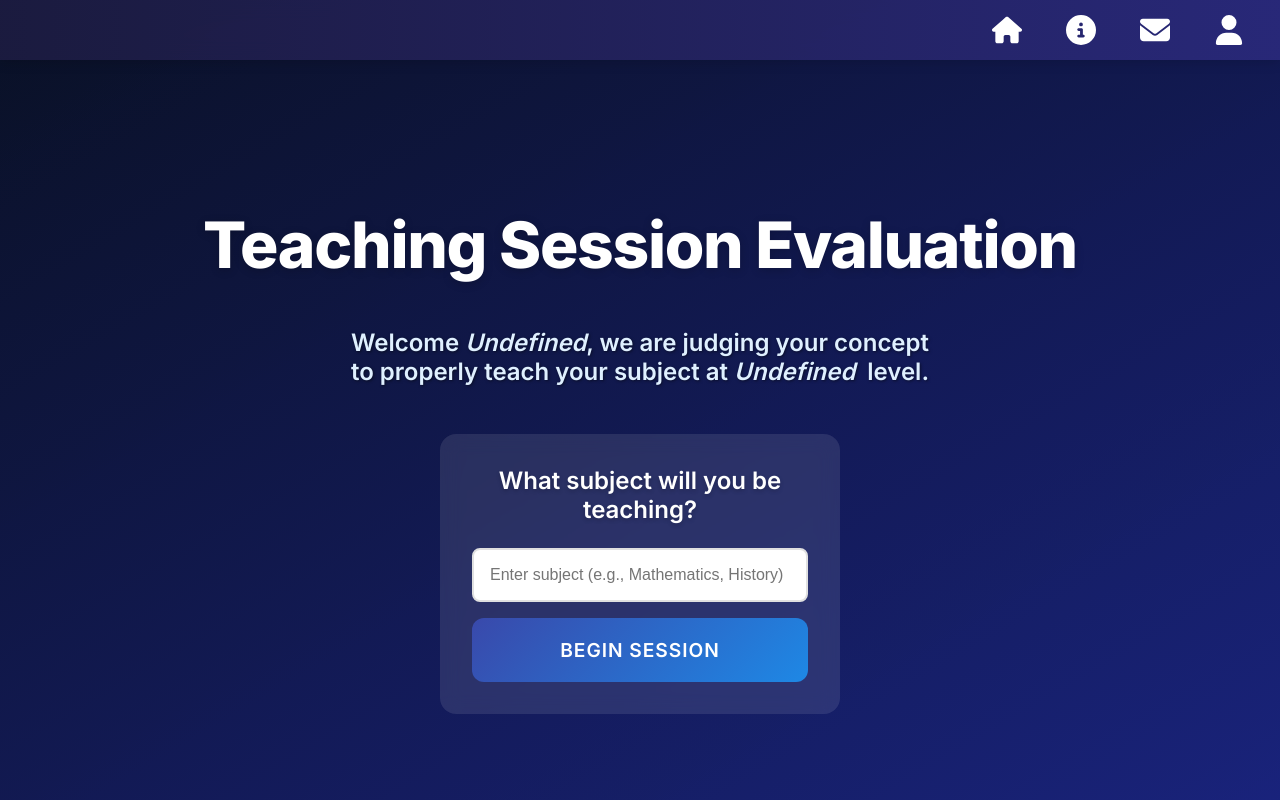
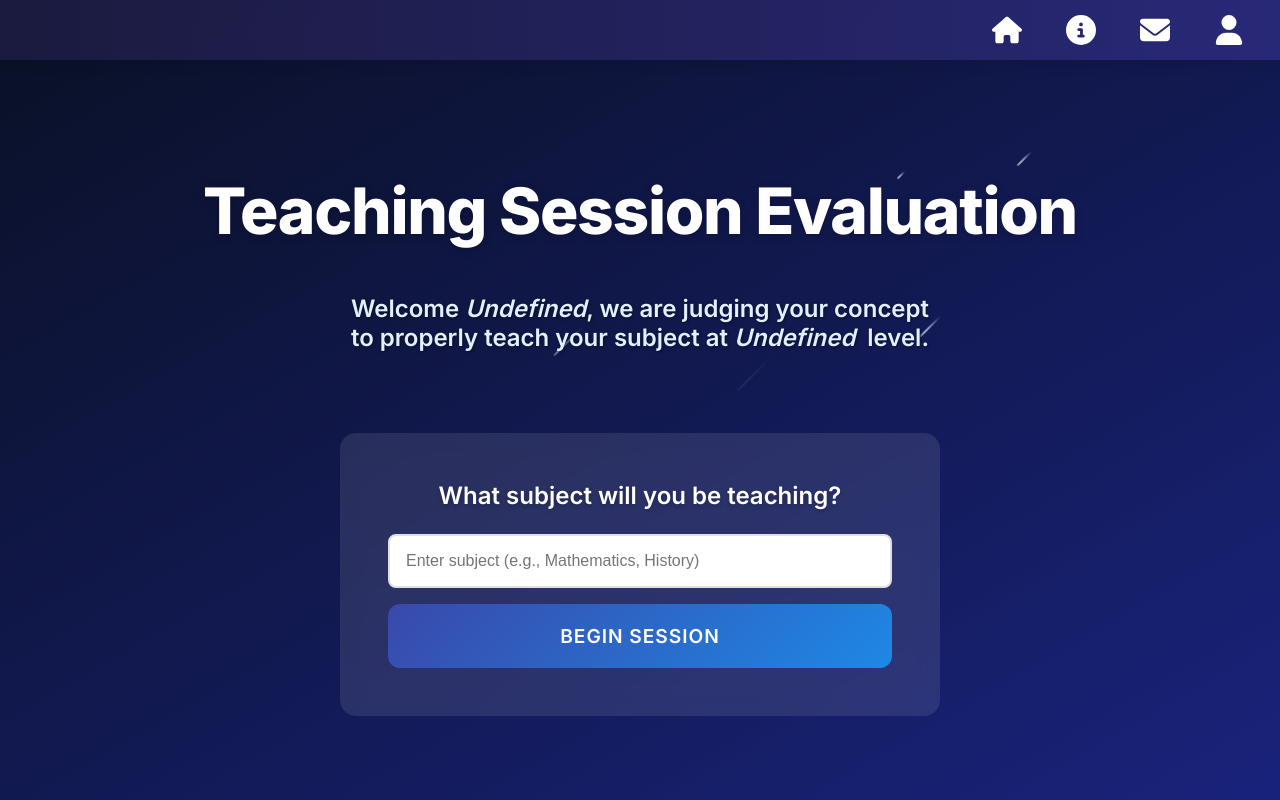
Before and after one commit to oHqrizon/UofT-Hacks-2025, a React (Create React App) app in the folder templates/: page /evaluation in a window 1280 px wide. Built offline with nearby package versions, Linux system fonts and the light colour scheme; a web font is replaced by a local one.

Commit message:
added shooting stars in background

```diff
--- a/templates/src/pages/Evaluation.js
+++ b/templates/src/pages/Evaluation.js
@@ -60,6 +60,14 @@ function Evaluation() {
 
     return (
         <div className="evaluation-page">
+            <div className="stars">
+                <div className="star"></div>
+                <div className="star"></div>
+                <div className="star"></div>
+                <div className="star"></div>
+                <div className="star"></div>
+            </div>
+
             <div className="evaluation-container">
                 <h2>Teaching Session Evaluation</h2>
 
--- a/templates/src/styling/EvaluationPage.css
+++ b/templates/src/styling/EvaluationPage.css
@@ -31,13 +31,13 @@ html, body {
 }
 
 .evaluation-container {
-    max-width: 1200px;
+    max-width: 90%;
     width: 100%;
     margin: 0 auto;
     position: relative;
     z-index: 1;
     text-align: center;
-    padding: 2rem;
+    padding: 1rem;
 }
 
 .evaluation-container h2 {
@@ -50,8 +50,9 @@ html, body {
 }
 
 .start-session {
-    margin-top: 3rem;
-    padding: 2rem;
+    margin-top: 2rem;
+    padding: 3rem;
+    width: 100%;
     background: rgba(255, 255, 255, 0.95);
     backdrop-filter: blur(10px);
     border-radius: 24px;
@@ -110,8 +111,9 @@ html, body {
 
 /* Session results styling */
 .session-results {
-    margin-top: 3rem;
-    padding: 2rem;
+    margin-top: 2rem;
+    padding: 3rem;
+    width: 100%;
     background: rgba(255, 255, 255, 0.95);
     backdrop-filter: blur(10px);
     border-radius: 24px;
@@ -121,17 +123,22 @@ html, body {
 
 .results-grid {
     display: grid;
-    grid-template-columns: repeat(auto-fit, minmax(250px, 1fr));
+    grid-template-columns: repeat(auto-fit, minmax(300px, 1fr));
     gap: 2rem;
     margin: 2rem 0;
+    width: 100%;
 }
 
 .result-card {
     background: rgba(255, 255, 255, 0.95);
-    padding: 2rem;
+    padding: 2.5rem;
     border-radius: 16px;
     border: 1px solid rgba(255, 255, 255, 0.1);
     transition: all 0.3s ease;
+    min-height: 200px;
+    display: flex;
+    flex-direction: column;
+    justify-content: center;
 }
 
 .result-card:hover {
@@ -171,9 +178,10 @@ html, body {
 
 .subject-prompt {
     text-align: center;
-    max-width: 400px;
-    margin: 0 auto;
-    padding: 2rem;
+    max-width: 600px;
+    width: 90%;
+    margin: 2rem auto;
+    padding: 3rem;
     background: rgba(255, 255, 255, 0.1);
     backdrop-filter: blur(10px);
     border-radius: 16px;
@@ -210,12 +218,13 @@ html, body {
 
 .loading-screen {
     text-align: center;
-    padding: 3rem;
+    padding: 4rem;
     background: rgba(255, 255, 255, 0.1);
     backdrop-filter: blur(10px);
     border-radius: 24px;
     border: 1px solid rgba(255, 255, 255, 0.2);
-    max-width: 500px;
+    max-width: 800px;
+    width: 90%;
     margin: 2rem auto;
     animation: fadeIn 0.5s ease-out;
 }
@@ -317,3 +326,109 @@ html, body {
     color: #dff0ff;
     font-family: 'Inter', -apple-system, BlinkMacSystemFont, sans-serif;
 }
+
+
+/* Add shooting stars container */
+.stars {
+    position: fixed;
+    top: 0;
+    left: 0;
+    width: 100%;
+    height: 100%;
+    pointer-events: none;
+    z-index: 0;
+    overflow: hidden;
+}
+
+/* Individual star styling */
+.star {
+    position: absolute;
+    width: 2px;
+    height: 2px;
+    background: linear-gradient(-135deg, rgba(255,255,255,0), #dff0ff);
+    border-radius: 50%;
+    opacity: 0;
+}
+
+/* Top-right stars */
+.star:nth-child(1) { top: 5%; right: 10%; animation: shoot-tr 4s linear infinite; animation-delay: 0s; }
+.star:nth-child(2) { top: 15%; right: 25%; animation: shoot-tr 4s linear infinite; animation-delay: 0.8s; }
+.star:nth-child(3) { top: 8%; right: 15%; animation: shoot-tr 4s linear infinite; animation-delay: 1.6s; }
+.star:nth-child(4) { top: 12%; right: 35%; animation: shoot-tr 4s linear infinite; animation-delay: 2.4s; }
+.star:nth-child(5) { top: 18%; right: 12%; animation: shoot-tr 4s linear infinite; animation-delay: 3.2s; }
+
+/* Top stars */
+.star:nth-child(6) { top: 0%; left: 30%; animation: shoot-t 4s linear infinite; animation-delay: 0.4s; }
+.star:nth-child(7) { top: 0%; left: 50%; animation: shoot-t 4s linear infinite; animation-delay: 1.2s; }
+.star:nth-child(8) { top: 0%; left: 70%; animation: shoot-t 4s linear infinite; animation-delay: 2.0s; }
+.star:nth-child(9) { top: 0%; left: 40%; animation: shoot-t 4s linear infinite; animation-delay: 2.8s; }
+.star:nth-child(10) { top: 0%; left: 60%; animation: shoot-t 4s linear infinite; animation-delay: 3.6s; }
+
+/* Top-left stars */
+.star:nth-child(11) { top: 0%; left: 5%; animation: shoot-tl 4s linear infinite; animation-delay: 0.2s; }
+.star:nth-child(12) { top: 2%; left: 15%; animation: shoot-tl 4s linear infinite; animation-delay: 1.0s; }
+.star:nth-child(13) { top: 4%; left: 8%; animation: shoot-tl 4s linear infinite; animation-delay: 1.8s; }
+.star:nth-child(14) { top: 6%; left: 20%; animation: shoot-tl 4s linear infinite; animation-delay: 2.6s; }
+.star:nth-child(15) { top: 8%; left: 12%; animation: shoot-tl 4s linear infinite; animation-delay: 3.4s; }
+.star:nth-child(16) { top: 3%; left: 25%; animation: shoot-tl 4s linear infinite; animation-delay: 0.5s; }
+.star:nth-child(17) { top: 5%; left: 18%; animation: shoot-tl 4s linear infinite; animation-delay: 1.3s; }
+.star:nth-child(18) { top: 7%; left: 22%; animation: shoot-tl 4s linear infinite; animation-delay: 2.1s; }
+.star:nth-child(19) { top: 1%; left: 28%; animation: shoot-tl 4s linear infinite; animation-delay: 2.9s; }
+.star:nth-child(20) { top: 4%; left: 32%; animation: shoot-tl 4s linear infinite; animation-delay: 3.7s; }
+
+/* Shooting animation from top-right */
+@keyframes shoot-tr {
+    0% {
+        transform: rotate(-45deg) translateX(0);
+        opacity: 1;
+        width: 2px;
+    }
+    70% {
+        opacity: 1;
+    }
+    100% {
+        transform: rotate(-45deg) translateX(-450px);
+        opacity: 0;
+        width: 50px;
+    }
+}
+
+/* Shooting animation from top */
+@keyframes shoot-t {
+    0% {
+        transform: rotate(90deg) translateX(0);
+        opacity: 1;
+        width: 2px;
+    }
+    70% {
+        opacity: 1;
+    }
+    100% {
+        transform: rotate(90deg) translateX(450px);
+        opacity: 0;
+        width: 50px;
+    }
+}
+
+/* Shooting animation from top-left */
+@keyframes shoot-tl {
+    0% {
+        transform: rotate(45deg) translateX(0);
+        opacity: 1;
+        width: 2px;
+    }
+    70% {
+        opacity: 1;
+    }
+    100% {
+        transform: rotate(45deg) translateX(450px);
+        opacity: 0;
+        width: 50px;
+    }
+}
+
+/* Make sure the evaluation container stays above the stars */
+.evaluation-container {
+    position: relative;
+    z-index: 1;
+}
```
